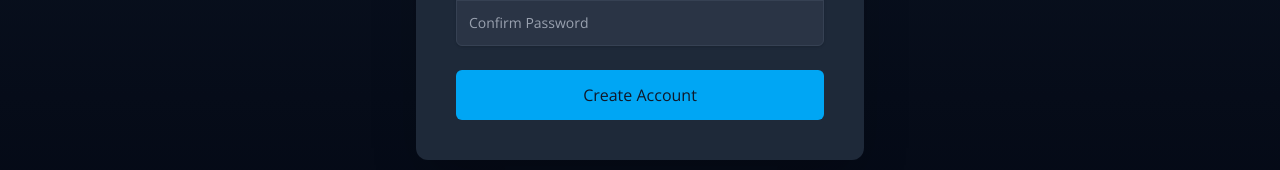
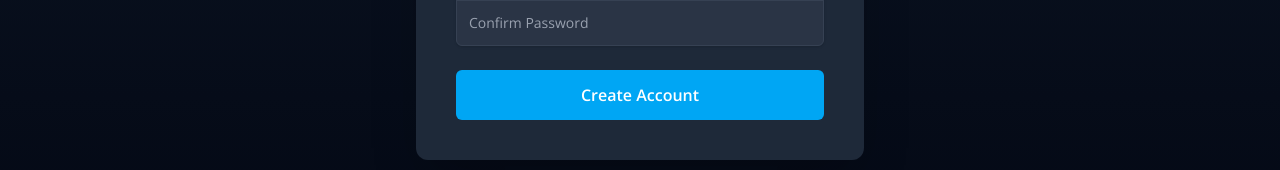
Before and after one commit to kulaizki/invochess, a SvelteKit app: page /signup in a window 1280 px wide. Shown: the part 406-576 px from the top of the page. Built offline with nearby package versions, Linux system fonts and the light colour scheme.

Commit message:
style: update button text color to white and add font weight for improved visibility in login and signup sections

```diff
--- a/src/routes/login/+page.svelte
+++ b/src/routes/login/+page.svelte
@@ -46,7 +46,7 @@
 
       <div class="mt-6">
         <button type="submit"
-                class="group relative w-full flex justify-center py-3 px-4 border border-transparent text-base font-medium rounded-md text-gray-900 bg-sky-500 hover:bg-sky-600 focus:outline-none focus:ring-2 focus:ring-offset-2 focus:ring-offset-gray-800 focus:ring-sky-400 transition-colors duration-150 transform hover:scale-[1.02]">
+                class="font-semibold hover:cursor-pointer text-white group relative w-full flex justify-center py-3 px-4 border border-transparent text-base font-medium rounded-md text-gray-900 bg-sky-500 hover:bg-sky-600 focus:outline-none focus:ring-2 focus:ring-offset-2 focus:ring-offset-gray-800 focus:ring-sky-400 transition-colors duration-150 transform hover:scale-[1.02]">
           Sign In
         </button>
       </div>
--- a/src/routes/signup/+page.svelte
+++ b/src/routes/signup/+page.svelte
@@ -49,7 +49,7 @@
 
       <div>
         <button type="submit"
-                class="group relative w-full flex justify-center py-3 px-4 border border-transparent text-base font-medium rounded-md text-gray-900 bg-sky-500 hover:bg-sky-600 focus:outline-none focus:ring-2 focus:ring-offset-2 focus:ring-offset-gray-800 focus:ring-sky-400 transition-colors duration-150 transform hover:scale-[1.02]">
+                class="group relative text-white hover:cursor-pointer font-semibold w-full flex justify-center py-3 px-4 border border-transparent text-base font-medium rounded-md text-gray-900 bg-sky-500 hover:bg-sky-600 focus:outline-none focus:ring-2 focus:ring-offset-2 focus:ring-offset-gray-800 focus:ring-sky-400 transition-colors duration-150 transform hover:scale-[1.02]">
           Create Account
         </button>
       </div>
```
